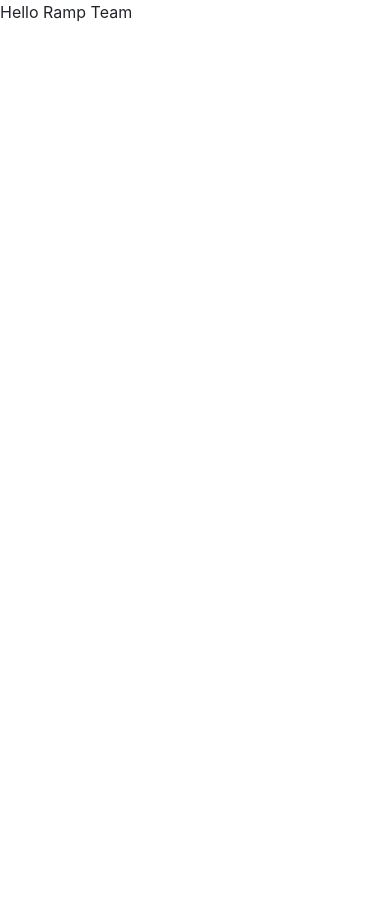
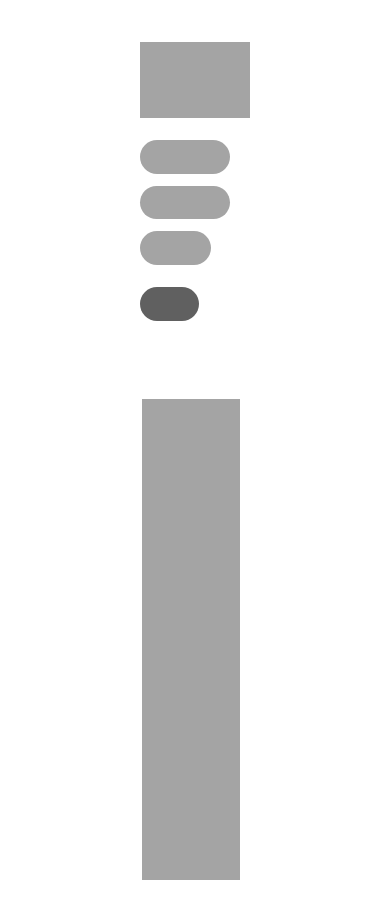
Before and after one commit to Banyan-Labs/ramp, a React (Create React App) app: page / in a window 390 px wide. Shown: the top 918 px of the page. Before the commit the page ends 844 px from the top, so only its background shows below. Built offline with nearby package versions, Linux system fonts and the light colour scheme.

Commit message:
made components responsive

```diff
--- a/src/App.js
+++ b/src/App.js
@@ -1,10 +1,10 @@
 import React from 'react';
 import 'bootstrap/dist/css/bootstrap.min.css';
-
+import Hero from "./components/Hero"
 function App() {
   return (
     <div className="App">
-      Hello Ramp Team
+      <Hero/>
     </div>
   );
 }
--- a/src/components/Hero/style.css
+++ b/src/components/Hero/style.css
@@ -11,35 +11,36 @@
   align-items: center;
 }
 .box {
-  width: 308px;
-  height: 284px;
+  padding:10vw;
+  width: 25vw;
+  height: 57vh;
   background-color: #a4a4a4;
   margin-right: 90px;
 }
 .long-line {
   background-color: #a4a4a4;
-  width: 300px;
-  height: 41px;
+  width: 28vw;
+  height: 9vh;
   margin-bottom: 22px;
 }
 .med-line {
   background-color: #a4a4a4;
-  width: 230px;
-  height: 21px;
+  width: 23vw;
+  height: 4vh;
   margin-bottom: 12px;
   border-radius: 50px;
 }
 .short-line {
   background-color: #a4a4a4;
-  width: 189px;
-  height: 21px;
+  width: 18vw;
+  height: 4vh;
   margin-bottom: 22px;
   border-radius: 50px;
 }
 .pill-line {
   background-color: #606060;
-  width: 163px;
-  height: 37px;
+  width: 15vw;
+  height: 4vh;
   border-radius: 50px;
 }
 
```
